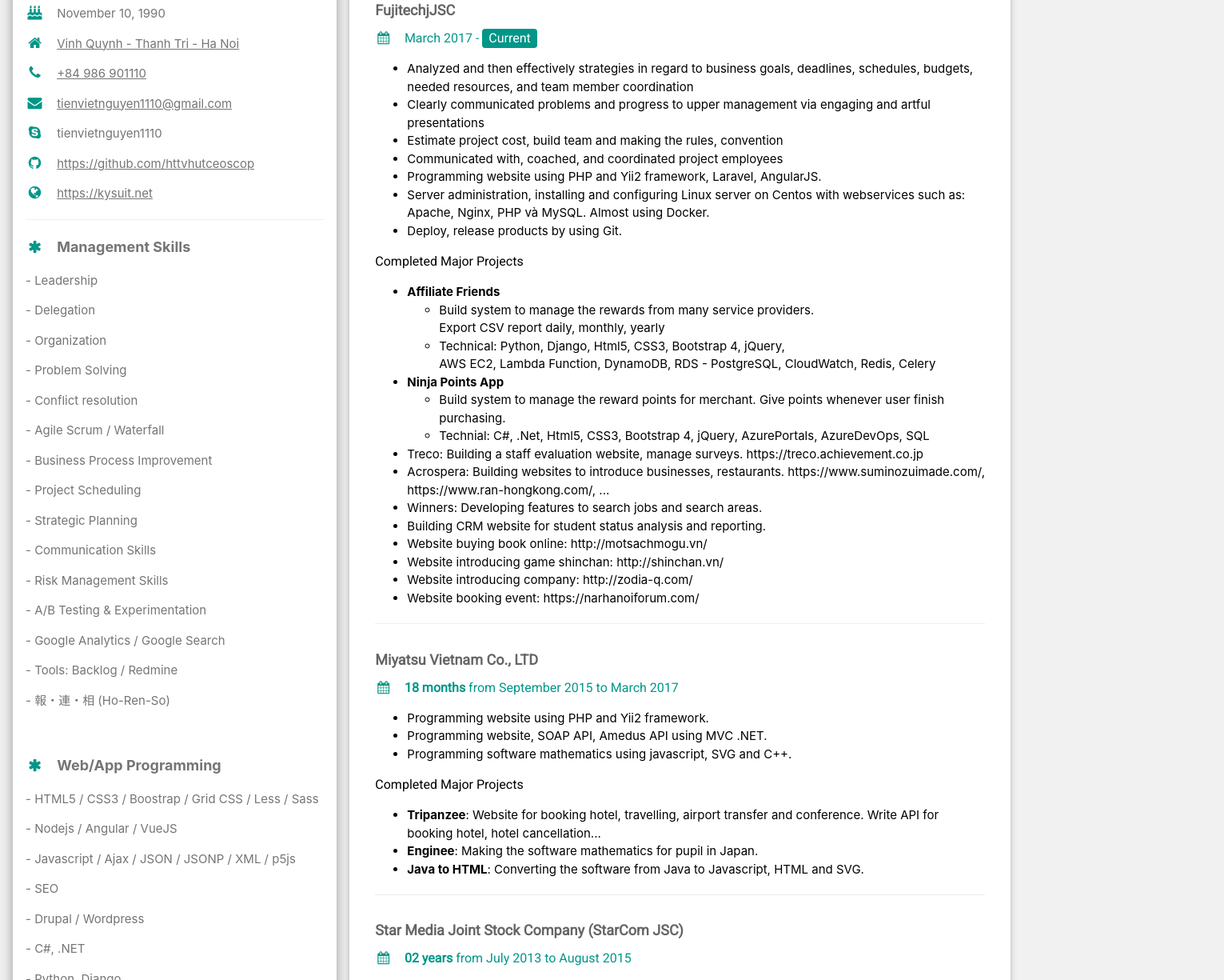
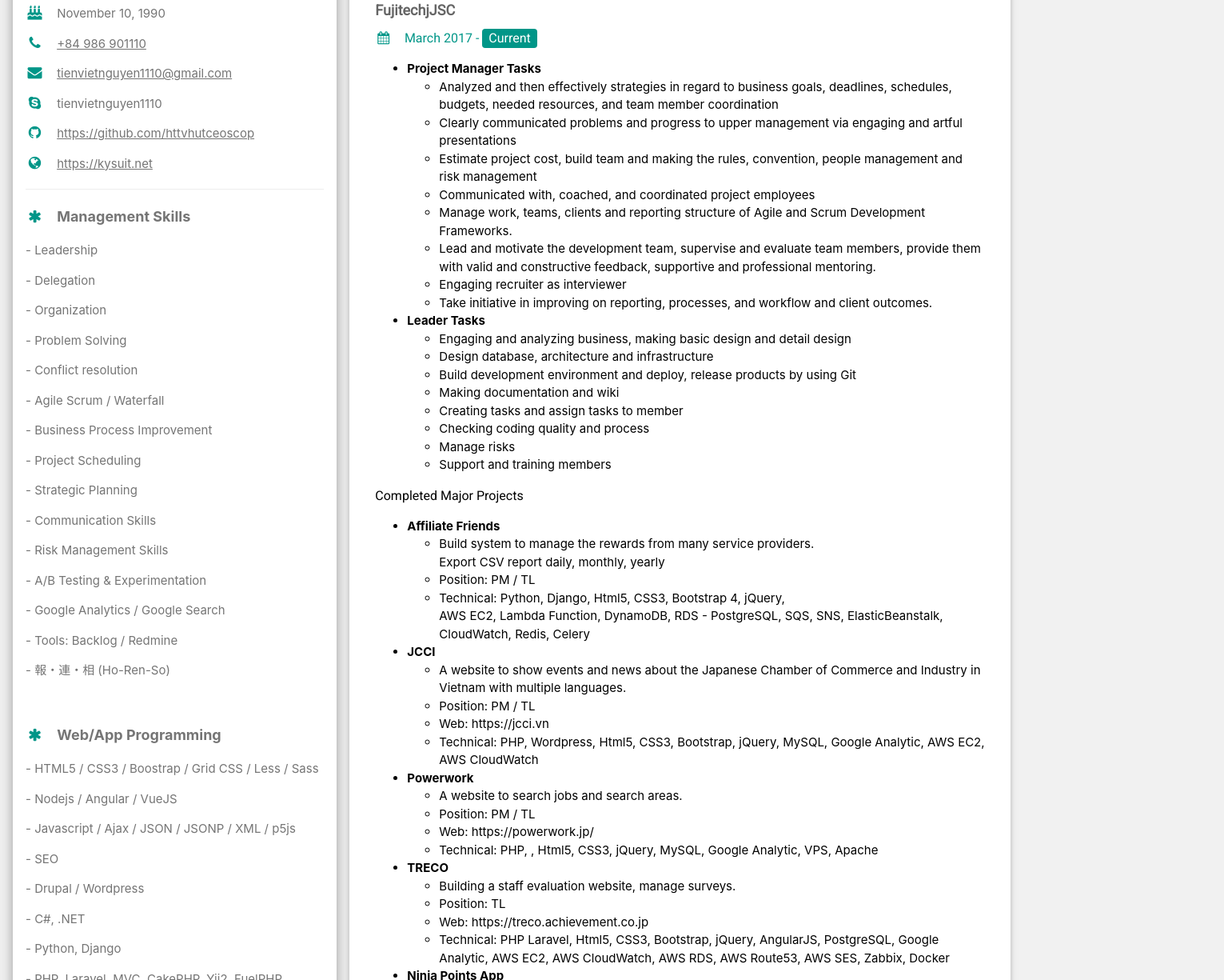
Before and after one commit to httvhutceoscop/VNT-Resume, a React (Create React App) app: page / in a window 1280 px wide. Shown: the part 380-1605 px from the top of the page at 80% size, 1531 px wide, since content can reach past the window. Built offline with nearby package versions, Linux system fonts and the light colour scheme.

Commit message:
chore: :construction: update pm skills and add position into projects

```diff
--- a/src/components/LeftContent.js
+++ b/src/components/LeftContent.js
@@ -152,12 +152,6 @@
               {info.BIRTHDAY}
             </p>
             <p>
-              <i className="fa fa-home fa-fw w3-margin-right w3-large w3-text-teal"></i>
-              <a target="_blank" href={info.ADDRESS_URL}>
-                {info.ADDRESS}
-              </a>
-            </p>
-            <p>
               <i className="fa fa-phone fa-fw w3-margin-right w3-large w3-text-teal"></i>
               <a target="_blank" href="tel:+84 986 901110">
                 {info.PHONE}
--- a/src/components/RightContent.js
+++ b/src/components/RightContent.js
@@ -32,13 +32,32 @@
                     </h6>
                     <p>
                         <ul>
-                            <li>Analyzed and then effectively strategies in regard to business goals, deadlines, schedules, budgets, needed resources, and team member coordination</li>
-                            <li>Clearly communicated problems and progress to upper management via engaging and artful presentations</li>
-                            <li>Estimate project cost, build team and making the rules, convention</li>
-                            <li>Communicated with, coached, and coordinated project employees</li>
-                            <li>Programming website using PHP and Yii2 framework, Laravel, AngularJS.</li>
-                            <li>Server administration, installing and configuring Linux server on  Centos with webservices such as: Apache, Nginx, PHP và MySQL. Almost using Docker.</li>
-                            <li>Deploy, release products by using Git.</li>
+                            <li>
+                                <strong>Project Manager Tasks</strong>
+                                <ul>
+                                    <li>Analyzed and then effectively strategies in regard to business goals, deadlines, schedules, budgets, needed resources, and team member coordination</li>
+                                    <li>Clearly communicated problems and progress to upper management via engaging and artful presentations</li>
+                                    <li>Estimate project cost, build team and making the rules, convention, people management and risk management</li>
+                                    <li>Communicated with, coached, and coordinated project employees</li>
+                                    <li>Manage work, teams, clients and reporting structure of Agile and Scrum Development Frameworks.</li>
+                                    <li>Lead and motivate the development team, supervise and evaluate team members, provide them with valid and constructive feedback, supportive and professional mentoring.</li>
+                                    <li>Engaging recruiter as interviewer</li>
+                                    <li>Take initiative in improving on reporting, processes, and workflow and client outcomes.</li>
+                                </ul>
+                            </li>
+                            <li>
+                                <strong>Leader Tasks</strong>
+                                <ul>
+                                    <li>Engaging and analyzing business, making basic design and detail design</li>
+                                    <li>Design database, architecture and infrastructure</li>
+                                    <li>Build development environment and deploy, release products by using Git</li>
+                                    <li>Making documentation and wiki</li>
+                                    <li>Creating tasks and assign tasks to member</li>
+                                    <li>Checking coding quality and process</li>
+                                    <li>Manage risks</li>
+                                    <li>Support and training members</li>
+                                </ul>
+                            </li>
                         </ul>
                     </p>
                     <h6>Completed Major Projects</h6>
@@ -47,19 +66,47 @@
                             <strong>Affiliate Friends</strong>
                             <ul>
                                 <li>Build system to manage the rewards from many service providers. <br />Export CSV report daily, monthly, yearly</li>
-                                <li>Technical: Python, Django, Html5, CSS3, Bootstrap 4, jQuery, <br />AWS EC2, Lambda Function, DynamoDB, RDS - PostgreSQL, CloudWatch, Redis, Celery</li>
+                                <li>Position: PM / TL</li>
+                                <li>Technical: Python, Django, Html5, CSS3, Bootstrap 4, jQuery, <br />AWS EC2, Lambda Function, DynamoDB, RDS - PostgreSQL, SQS, SNS, ElasticBeanstalk, CloudWatch, Redis, Celery</li>
+                            </ul>
+                        </li>
+                        <li>
+                            <strong>JCCI</strong>
+                            <ul>
+                                <li>A website to show events and news about the Japanese Chamber of Commerce and Industry in Vietnam with multiple languages.</li>
+                                <li>Position: PM / TL</li>
+                                <li>Web: https://jcci.vn</li>
+                                <li>Technical: PHP, Wordpress, Html5, CSS3, Bootstrap, jQuery, MySQL, Google Analytic, AWS EC2, AWS CloudWatch</li>
+                            </ul>
+                        </li>
+                        <li>
+                            <strong>Powerwork</strong>
+                            <ul>
+                                <li>A website to search jobs and search areas.</li>
+                                <li>Position: PM / TL</li>
+                                <li>Web: https://powerwork.jp/</li>
+                                <li>Technical: PHP, , Html5, CSS3, jQuery, MySQL, Google Analytic, VPS, Apache</li>
+                            </ul>
+                        </li>
+                        <li>
+                            <strong>TRECO</strong>
+                            <ul>
+                                <li>Building a staff evaluation website, manage surveys.</li>
+                                <li>Position: TL</li>
+                                <li>Web: https://treco.achievement.co.jp</li>
+                                <li>Technical: PHP Laravel, Html5, CSS3, Bootstrap, jQuery, AngularJS, PostgreSQL, Google Analytic, AWS EC2, AWS CloudWatch, AWS RDS, AWS Route53, AWS SES, Zabbix, Docker</li>
                             </ul>
                         </li>
                         <li>
                             <strong>Ninja Points App</strong>
                             <ul>
                                 <li>Build system to manage the reward points for merchant. Give points whenever user finish purchasing.</li>
-                                <li>Technial: C#, .Net, Html5, CSS3, Bootstrap 4, jQuery, AzurePortals, AzureDevOps, SQL</li>
+                                <li>Position: TL</li>
+                                <li>App: https://spotted.cool/shopify-apps/%E3%83%9D%E3%82%A4%E3%83%B3%E3%83%88%E3%83%8B%E3%83%B3%E3%82%B8%E3%83%A3%E2%80%91point-ninja%E2%80%91/</li>
+                                <li>Technical: C#, .Net, Html5, CSS3, Bootstrap 4, jQuery, AzurePortals, AzureDevOps, SQL</li>
                             </ul>
                         </li>
-                        <li>Treco: Building a staff evaluation website, manage surveys. https://treco.achievement.co.jp</li>
                         <li>Acrospera: Building websites to introduce businesses, restaurants. https://www.suminozuimade.com/, https://www.ran-hongkong.com/, ...</li>
-                        <li>Winners: Developing features to search jobs and search areas.</li>
                         <li>Building CRM website for student status analysis and reporting.</li>
                         <li>Website buying book online: http://motsachmogu.vn/</li>
                         <li>Website introducing game shinchan: http://shinchan.vn/</li>
```
